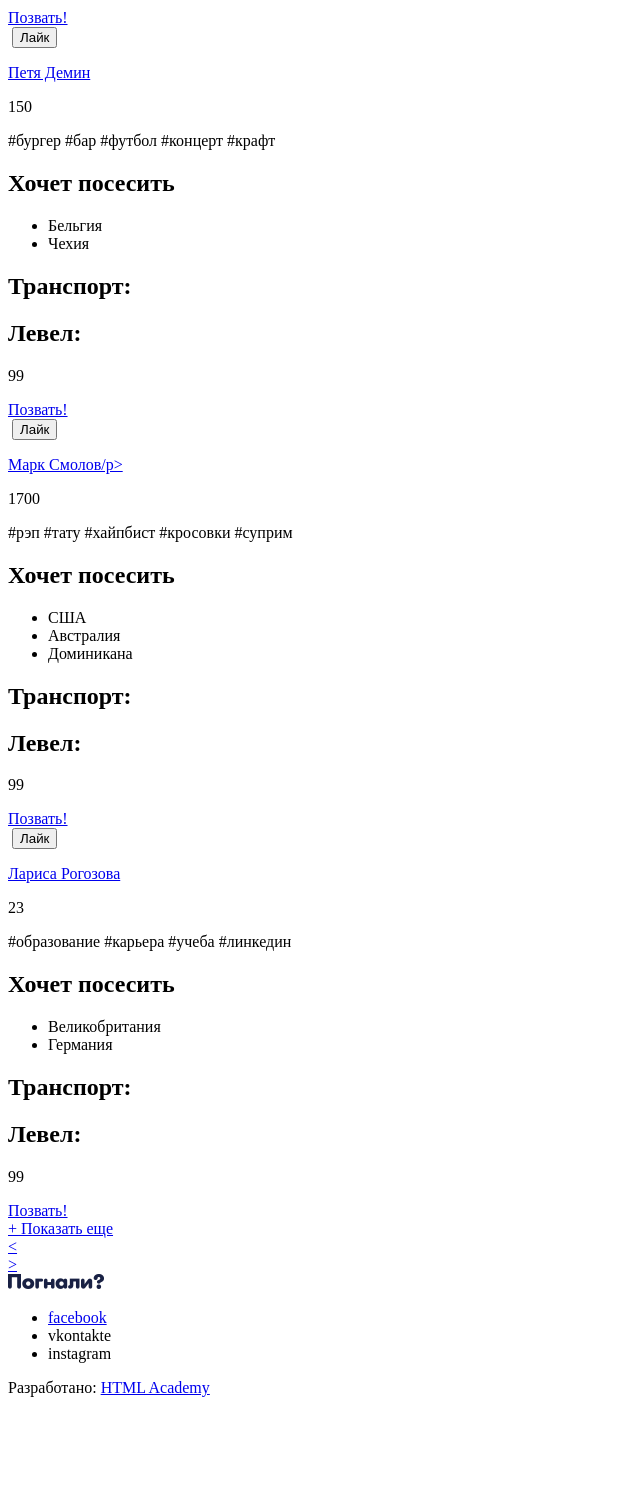
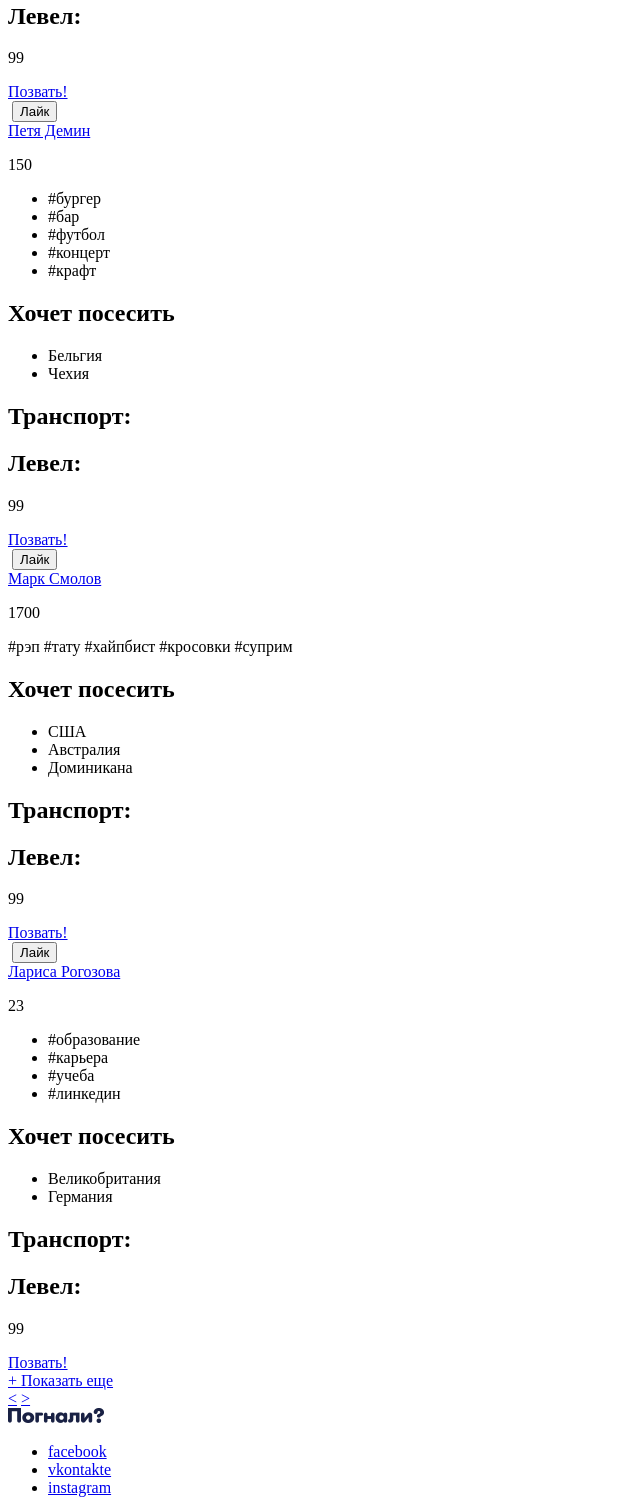
Before and after one commit to knockyLoNe/1173965-pognali-18, a website: page source/catalog.html in a window 1280 px wide. Shown: the part 654-2154 px from the top of the page, without its empty margins (0-640 px from the left). Before the commit the page ends 2059 px from the top, so only its background shows below. Drawn offline with Linux system fonts and the light colour scheme.

Commit message:
Начинаем разметку страниц index/catalog/ (правки)

```diff
--- a/source/catalog.html
+++ b/source/catalog.html
@@ -51,12 +51,20 @@
       <div class="page-catalog__main-person-information">
         <a href="#"><img></a>
         <button>Лайк</button>
-        <a href="#">
-          <p>Таня Фирсова</p>
-        </a>
-        <p>1,5 M</p>
+        <div>
+          <a href="#">Таня Фирсова</a>
+          <p>1,5 M</p>
+        </div>
       </div>
-      <p class="catalog__hashtags">#ЗОЖ #ПП #Фитнес #пляж #авокадо #смузи</p>
+      <ul class="catalog__hashtags">
+        <li>#ЗОЖ</li>
+        <li>#ПП</li>
+        <li>#Фитнес</li>
+        <li>#пляж</li>
+        <li>#авокадо</li>
+        <li>#смузи</li>
+      </ul>
+
       <h2 class="catalog__title-text">Хочет посесить</h2>
       <ul class="catalog__wants-visit">
         <li class="catalog__country">Шри Ланка</li>
@@ -79,12 +87,19 @@
       <div class="page-catalog__main-person-information">
         <a href="#"><img></a>
         <button>Лайк</button>
-        <a href="#">
-          <p>Петя Демин</p>
-        </a>
-        <p>150</p>
+        <div>
+          <a href="#">Петя Демин</a>
+          <p>150</p>
+        </div>
       </div>
-      <p class="catalog__hashtags">#бургер #бар #футбол #концерт #крафт</p>
+      <ul class="catalog__hashtags">
+        <li>#бургер</li>
+        <li>#бар</li>
+        <li>#футбол</li>
+        <li>#концерт</li>
+        <li>#крафт</li>
+      </ul>
+
       <h2 class="catalog__title-text">Хочет посесить</h2>
       <ul class="catalog__wants-visit">
         <li class="catalog__country">Бельгия</li>
@@ -106,10 +121,10 @@
       <div class="page-catalog__main-person-information">
         <a href="#"><img></a>
         <button>Лайк</button>
-        <a href="#">
-          <p>Марк Смолов/p>
-        </a>
-        <p>1700</p>
+        <div>
+          <a href="#">Марк Смолов</a>
+          <p>1700</p>
+        </div>
       </div>
       <p class="catalog__hashtags">#рэп #тату #хайпбист #кросовки #суприм</p>
       <h2 class="catalog__title-text">Хочет посесить</h2>
@@ -134,12 +149,18 @@
       <div class="page-catalog__main-person-information">
         <a href="#"><img></a>
         <button>Лайк</button>
-        <a href="#">
-          <p>Лариса Рогозова</p>
-        </a>
-        <p>23</p>
+        <div>
+          <a href="#">Лариса Рогозова</a>
+          <p>23</p>
+        </div>
       </div>
-      <p class="catalog__hashtags">#образование #карьера #учеба #линкедин</p>
+      <ul class="catalog__hashtags">
+        <li>#образование</li>
+        <li>#карьера</li>
+        <li>#учеба</li>
+        <li>#линкедин</li>
+      </ul>
+
       <h2 class="catalog__title-text">Хочет посесить</h2>
       <ul class="catalog__wants-visit">
         <li class="catalog__country">Великобритания</li>
@@ -159,12 +180,9 @@
 
     <a href="#" class="catalog-page__link">+ Показать еще</a>
 
-    <div class=" navigation__button navigation__button_prev">
-      <a href="#">&lt;</a>
-    </div>
-
-    <div class=" navigation__button navigation__button_next">
-      <a href="#">&gt;</a>
+    <div>
+      <a class=" navigation__button navigation__button_prev" href="#">&lt;</a>
+      <a class=" navigation__button navigation__button_next" href="#">&gt;</a>
     </div>
 
   </main>
@@ -181,10 +199,10 @@
         <a class="social__item-link" href="#"><span class="visually-hidden">facebook</span></a>
       </li>
       <li class="social__item">
-        <a class="social__item-link href=" #"><span class="visually-hidden">vkontakte</span></a>
+        <a class=social__item-link href="#"><span class="visually-hidden">vkontakte</span></a>
       </li>
       <li class="social__item">
-        <a class="social__item-link href=" #"><span class="visually-hidden">instagram</span></a>
+        <a class=social__item-link href="#"><span class="visually-hidden">instagram</span></a>
       </li>
     </ul>
 
```
Also changed, not shown: source/index.html (+25 -7 lines).
